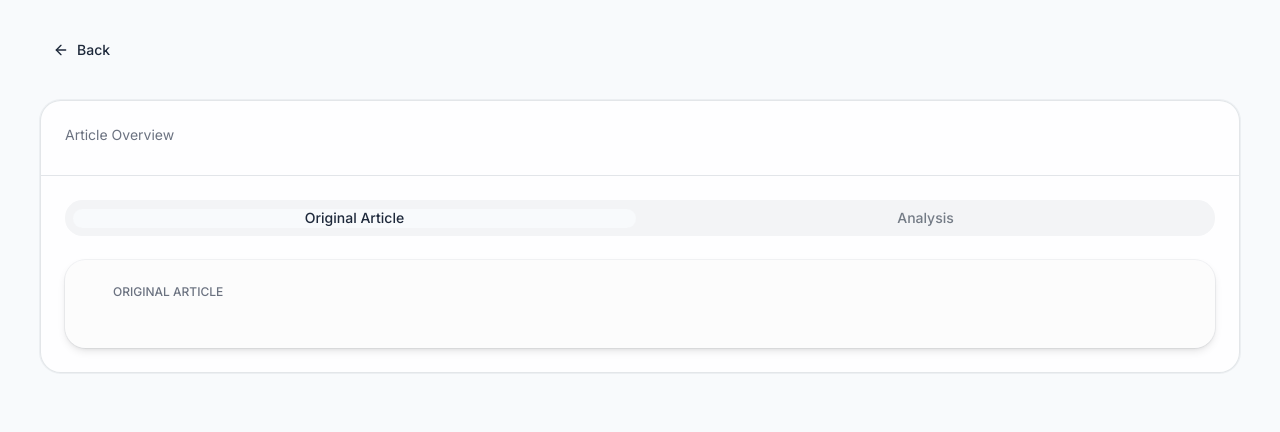
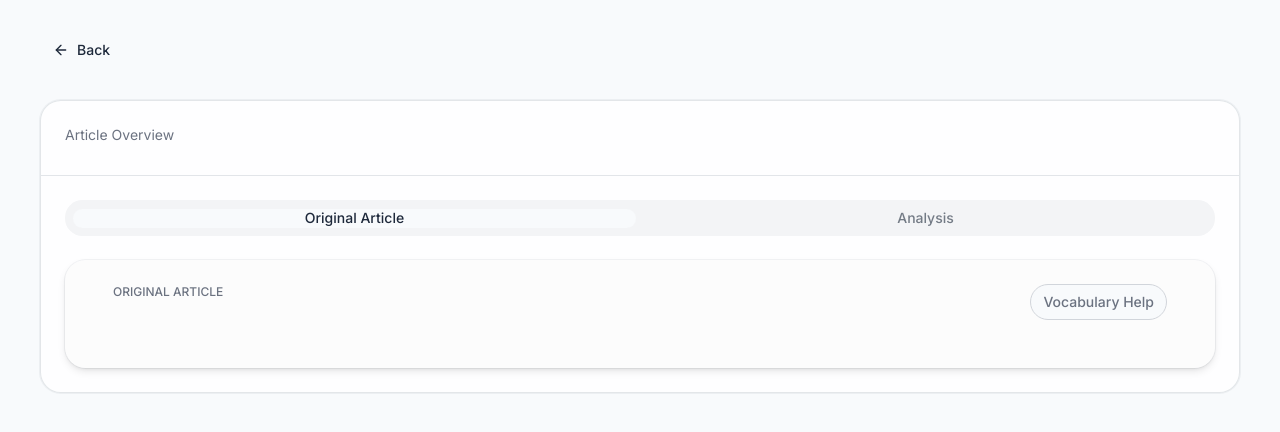
Before and after one commit to siwonnn/article-prism, a Next.js app: page /article in a window 1280 px wide. Shown: the top 432 px of the page. Built offline with nearby package versions, Linux system fonts and the light colour scheme.

Commit message:
feat: add vocabulary help highlights

```diff
--- a/src/app/article/page.tsx
+++ b/src/app/article/page.tsx
@@ -1,22 +1,28 @@
 "use client"
 
+import * as React from "react"
 import Link from "next/link"
 import { ArrowLeft } from "lucide-react"
-
 import { Tabs, TabsContent, TabsList, TabsTrigger } from "@/components/ui/tabs"
 import { Card, CardContent, CardDescription, CardHeader, CardTitle } from "@/components/ui/card"
 import { Button } from "@/components/ui/button"
 import { useArticleContext } from "@/components/article-context"
 import OriginalArticleTab from "@/components/original-article-tab"
 import AnalysisTab from "@/components/analysis-tab"
+import { AnalysisResult } from "../actions/analyze-article"
+import { UIHighlight } from "@/lib/types"
 
-const tabComponents: Record<string, React.ReactNode> = {
-  "Original Article": <OriginalArticleTab />,
-  "Analysis": <AnalysisTab />
-}
 
 export default function ArticlePage() {
   const { article } = useArticleContext()
+  const [analysisResult, setAnalysisResult] = React.useState<AnalysisResult | null>(null)
+  const [vocabState, setVocabState] = React.useState<"none" | "loading" | "shown" | "hidden">("none")
+  const [vocabHighlights, setVocabHighlights] = React.useState<UIHighlight[]>([])
+
+  const tabComponents: Record<string, React.ReactNode> = {
+    "Original Article": <OriginalArticleTab vocabState={vocabState} setVocabState={setVocabState} vocabHighlights={vocabHighlights} setVocabHighlights={setVocabHighlights} />,
+    "Analysis": <AnalysisTab analysisResult={analysisResult} setAnalysisResult={setAnalysisResult} vocabState={vocabState} setVocabState={setVocabState} vocabHighlights={vocabHighlights} setVocabHighlights={setVocabHighlights} />
+  }
 
   return (
     <main className="min-h-screen bg-background px-6 py-8 text-foreground sm:px-8 lg:px-10">
--- a/src/components/analysis-tab.tsx
+++ b/src/components/analysis-tab.tsx
@@ -8,10 +8,25 @@ import { Card, CardTitle, CardContent, CardHeader } from "@/components/ui/card"
 import { type UIHighlight } from "@/lib/types"
 import { ScrollArea } from "./ui/scroll-area"
 
-export default function AnalysisTab() {
+type AnalysisTabProps = {
+  analysisResult: AnalysisResult | null
+  setAnalysisResult: React.Dispatch<React.SetStateAction<AnalysisResult | null>>
+  vocabState: "none" | "loading" | "shown" | "hidden"
+  setVocabState: React.Dispatch<React.SetStateAction<"none" | "loading" | "shown" | "hidden">>
+  vocabHighlights: UIHighlight[]
+  setVocabHighlights: React.Dispatch<React.SetStateAction<UIHighlight[]>>
+}
+
+export default function AnalysisTab({
+  analysisResult,
+  setAnalysisResult,
+  vocabState,
+  setVocabState,
+  vocabHighlights,
+  setVocabHighlights
+}: AnalysisTabProps) {
   const { article } = useArticleContext()
   const [isLoading, setIsLoading] = React.useState(false)
-  const [analysisResult, setAnalysisResult] = React.useState<AnalysisResult | null>(null)
   const [error, setError] = React.useState<string | null>(null)
 
   React.useEffect(() => {
@@ -23,6 +38,7 @@ export default function AnalysisTab() {
     }
 
     const runAnalysis = async () => {
+      if (analysisResult !== null) return
       setIsLoading(true)
       setError(null)
       setAnalysisResult(null)
@@ -71,7 +87,7 @@ export default function AnalysisTab() {
   return (
     <div className="h-[calc(100vh-12rem)] grid grid-cols-1 md:grid-cols-2 gap-6">
       <ScrollArea className="h-full min-h-0">
-        <OriginalArticleTab highlights={highlights} />
+        <OriginalArticleTab highlights={highlights} vocabState={vocabState} setVocabState={setVocabState} vocabHighlights={vocabHighlights} setVocabHighlights={setVocabHighlights} />
       </ScrollArea>
 
       <ScrollArea className="h-full min-h-0">
--- a/src/components/original-article-tab.tsx
+++ b/src/components/original-article-tab.tsx
@@ -4,19 +4,33 @@ import * as React from "react"
 import { useArticleContext } from "@/components/article-context"
 import ReactMarkdown from "react-markdown"
 import { Card, CardContent, CardHeader, CardTitle } from "@/components/ui/card"
+import { Button } from "@/components/ui/button"
 import { type UIHighlight } from "@/lib/types"
+import { generateVocabHelp } from "@/app/actions/vocab-help"
 
-export default function OriginalArticleTab(props: {
+type OriginalArticleTabProps = {
   highlights?: UIHighlight[]
-}) {
+  vocabState: "none" | "loading" | "shown" | "hidden"
+  setVocabState: React.Dispatch<React.SetStateAction<"none" | "loading" | "shown" | "hidden">>
+  vocabHighlights: UIHighlight[]
+  setVocabHighlights: React.Dispatch<React.SetStateAction<UIHighlight[]>>
+}
+
+export default function OriginalArticleTab({
+  highlights = [],
+  vocabState,
+  setVocabState,
+  vocabHighlights,
+  setVocabHighlights,
+}: OriginalArticleTabProps) {
   const { article } = useArticleContext()
-  const highlights = props.highlights ?? []
+  const propHighlights = highlights ?? []
 
-  function renderTextWithHighlights(text: string) {
-    if (!highlights.length) return text
+  function renderTextWithHighlights(text: string, renderHighlights: UIHighlight[]) {
+    if (!renderHighlights.length) return text
 
     const matches: { start: number; end: number; hl: UIHighlight }[] = []
-    for (const hl of highlights) {
+    for (const hl of renderHighlights) {
       let pos = text.indexOf(hl.text)
       while (pos !== -1) {
         matches.push({ start: pos, end: pos + hl.text.length, hl })
@@ -29,7 +43,7 @@ export default function OriginalArticleTab(props: {
 
     const parts: React.ReactNode[] = []
     let cursor = 0
-    matches.forEach((m, i) => {
+    matches.forEach((m) => {
       if (m.start < cursor) return
       if (m.start > cursor) {
         parts.push(text.slice(cursor, m.start))
@@ -51,17 +65,50 @@ export default function OriginalArticleTab(props: {
   function renderHighlightedChildren(children: React.ReactNode): React.ReactNode {
     return React.Children.map(children, (child) => {
       if (typeof child === "string") {
-        return renderTextWithHighlights(child)
+        // always render propHighlights, and vocabHighlights only when vocabState is "shown"
+        let renderHighlights: UIHighlight[] = propHighlights
+        if (vocabState === "shown") renderHighlights = renderHighlights.concat(vocabHighlights)
+        return renderTextWithHighlights(child, renderHighlights)
       }
       return child
     })
   }
 
+  async function vocabClicked() {
+    if (vocabState === "none") { // load vocabulary help
+      setVocabState("loading")
+      const vocabHelp = await generateVocabHelp(article?.content ?? "")
+      setVocabHighlights(vocabHelp)
+      setVocabState("shown")
+    } else if (vocabState === "shown") { // toggle
+      setVocabState("hidden")
+    } else if (vocabState === "hidden") {
+      setVocabState("shown")
+    }
+  }
+
   return (
     <Card className="border-dashed bg-muted/30 p-6">
       <CardHeader>
-        <CardTitle className="text-xs font-medium uppercase text-muted-foreground">
-          original article
+        <CardTitle className="flex text-xs font-medium uppercase text-muted-foreground">
+          <div>original article</div>
+          <Button
+            className={`ml-auto gap-2 transition-all ${
+              vocabState === "shown"
+                ? "bg-primary text-primary-foreground"
+                : vocabState === "hidden"
+                  ? "bg-muted text-muted-foreground"
+                  : "bg-background"
+            }`}
+            variant="outline"
+            onClick={vocabClicked}
+            disabled={vocabState === "loading"}>
+            {vocabState === "loading" ? (
+              <div>Loading...</div>
+            ) : (
+              <div>Vocabulary Help</div>
+            )}
+          </Button>
         </CardTitle>
       </CardHeader>
       <CardContent className="whitespace-pre-wrap leading-6 font-serif font-medium text-[17px]">
--- a/src/lib/types.ts
+++ b/src/lib/types.ts
@@ -7,4 +7,5 @@ export type Article = {
 export type UIHighlight = {
   text: string
   colorClass: string
+  explanation?: string
 }
```
Also changed, not shown: src/app/actions/vocab-help.ts (added, +45 -0 lines).
